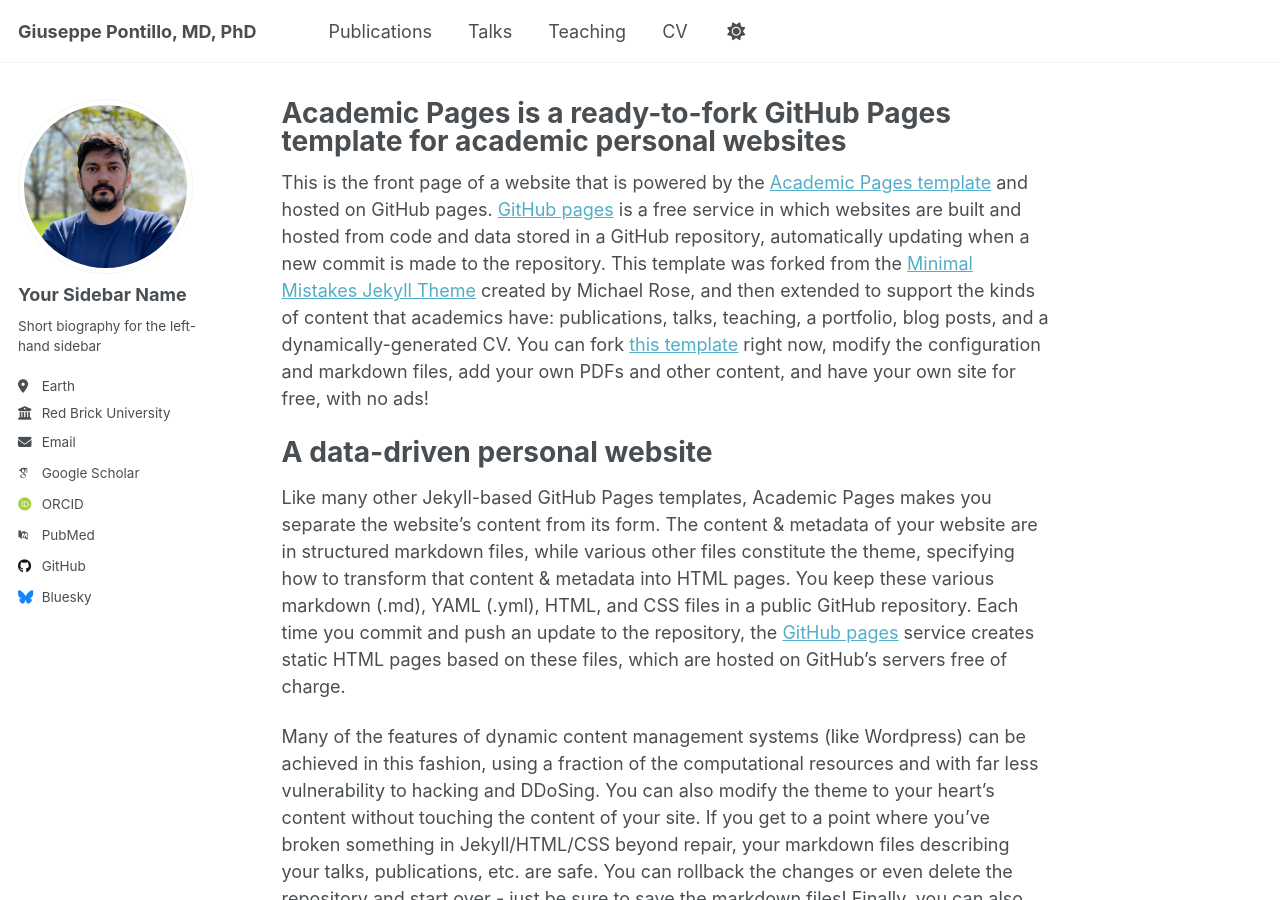
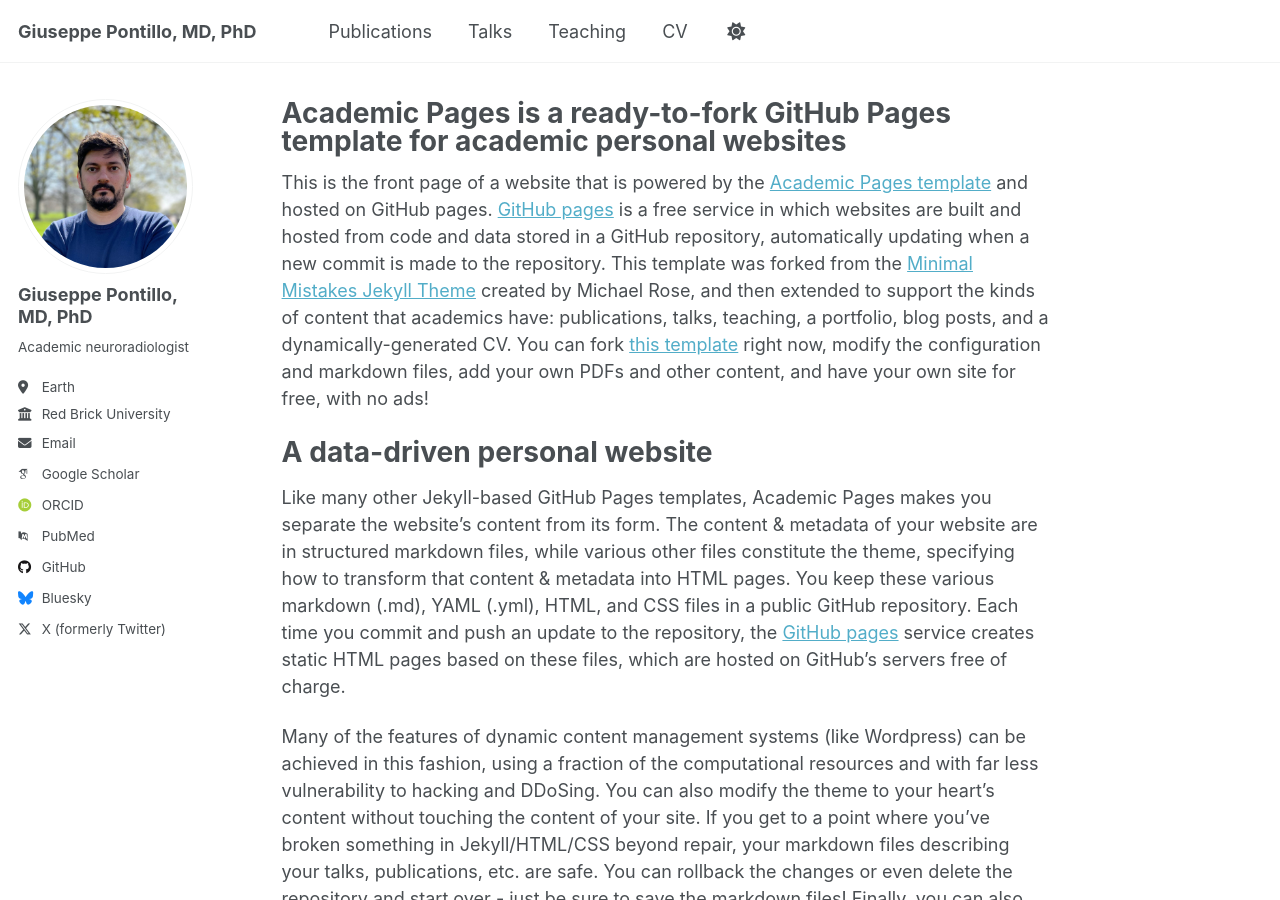
Before and after one commit to giupontillo/giupontillo.github.io, a Jekyll site: the page built from _pages/about.md, in a window 1280 px wide and 900 px high. Built offline with Jekyll 4.4.1, drawn with Linux system fonts in a browser that asks for light colours; some web fonts are replaced.

Commit message:
20250426

```diff
--- a/_config.yml
+++ b/_config.yml
@@ -23,21 +23,21 @@ repository               : "giupontillo/giupontillo.github.io"
 author:
   # Biographic information
   avatar           : "photo_GP.png"
-  name             : "Your Sidebar Name"
+  name             : "Giuseppe Pontillo, MD, PhD"
   pronouns         : # example: "she/her"
-  bio              : "Short biography for the left-hand sidebar"
+  bio              : "Academic neuroradiologist"
   location         : "Earth"
   employer         : "Red Brick University"
   uri              : # URL
-  email            : "none@example.org"
+  email            : "giuseppe.pon@gmail.com"
 
   # Academic websites
   arxiv            : # URL - Update with the correct link to your profile
-  googlescholar    : "https://scholar.google.com/citations?user=PS_CX0AAAAAJ"
+  googlescholar    : "https://scholar.google.com/citations?user=PDkt0LkAAAAJ&hl=en"
   impactstory      : # URL
-  orcid            : "http://orcid.org/yourorcidurl"
+  orcid            : "https://orcid.org/0000-0001-5425-1890"
   semantic         : # URL
-  pubmed           : "https://www.ncbi.nlm.nih.gov/pubmed/?term=john+snow"
+  pubmed           : "https://pubmed.ncbi.nlm.nih.gov/?term=Giuseppe+Pontillo"
   researchgate     : # URL
   scopus           : # URL
 
@@ -45,12 +45,12 @@ author:
   bitbucket        : # Username - Update with your username on the site
   codepen          : # Username
   dribbble         : # Username
-  github           : "academicpages"
+  github           : "https://github.com/giupontillo"
   kaggle           : # Username
   stackoverflow    : # User number or user number and name (i.e., use "1" or "1/jeff-atwood")
 
   # Social media
-  bluesky          : "bsky.app" # Replace this with you Bluesky username
+  bluesky          : "@giupontillo" # Replace this with you Bluesky username
   facebook         : # Username
   flickr           : # Username
   foursquare       : # Username
@@ -67,7 +67,7 @@ author:
   steam            : # Username
   telegram         : # URL
   tumblr           : # Username
-  twitter          : # Username for X / Twitter
+  twitter          : "@giupontillo"
   vine             : # Username
   weibo            : # Username
   wikipedia        : # Username
```
